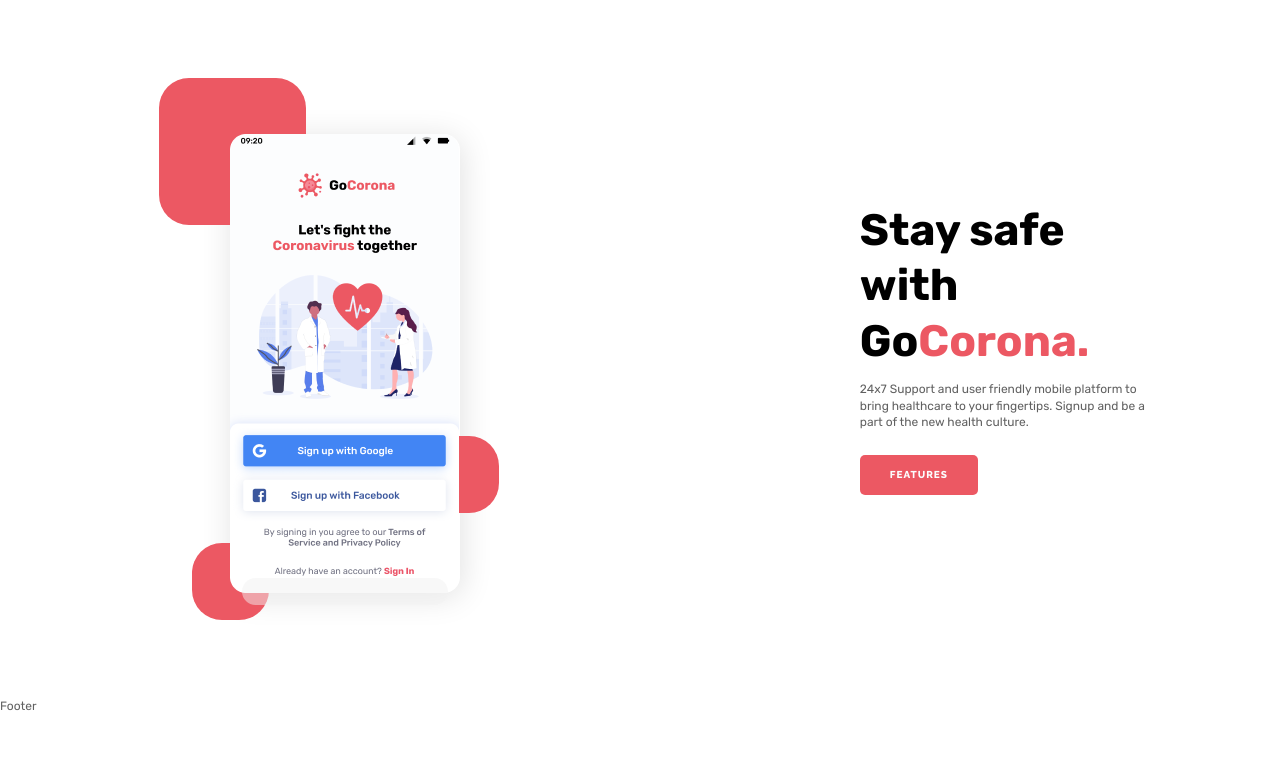
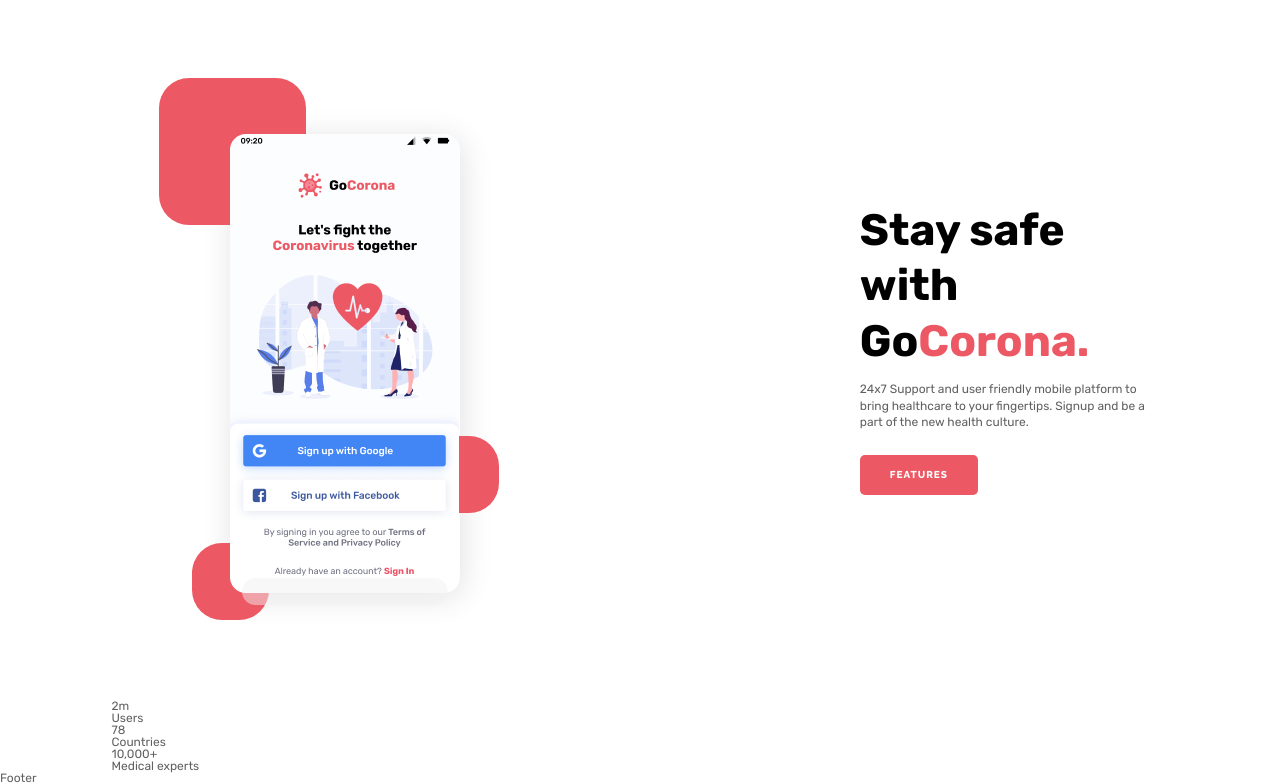
Before and after one commit to Flutternyash/GoCorona, a plain HTML site: page GoCorona/index.html in a window 1280 px wide. Shown: the part 701-1485 px from the top of the page. Before the commit the page ends 1413 px from the top, so only its background shows below. Drawn offline with Linux system fonts and the light colour scheme.

Commit message:
Ваня, я сверстал.

```diff
--- a/GoCorona/index.html
+++ b/GoCorona/index.html
@@ -88,6 +88,29 @@
             </div>
           </div>
         </section>
+        <section class="experts">
+          <div class="experts__container">
+            <div class="experts__statistics statistics-experts">
+              <div class="statistics-expert__body body-statistics-expert">
+                <div class="body-statistics-expert__item">
+                  <div class="body-statistics-expert__value">2m</div>
+                  <div class="body-statistics-expert__text">Users</div>
+                </div>
+                <div class="body-statistics-expert__item">
+                  <div class="body-statistics-expert__value">78</div>
+                  <div class="body-statistics-expert__text">Countries</div>
+                </div>
+                <div class="body-statistics-expert__item">
+                  <div class="body-statistics-expert__value">10,000+</div>
+                  <div class="body-statistics-expert__text">Medical experts</div>
+                </div>
+              </div>
+              <div class="statistics-expert__decor statistics-experts__decor_1"></div>
+              <div class="statistics-expert__decor statistics-experts__decor_2"></div>
+              <div class="statistics-expert__decor statistics-experts__decor_3"></div>
+            </div>
+          </div>
+        </section>
       </main>
       <footer class="footer">
         Footer
```
